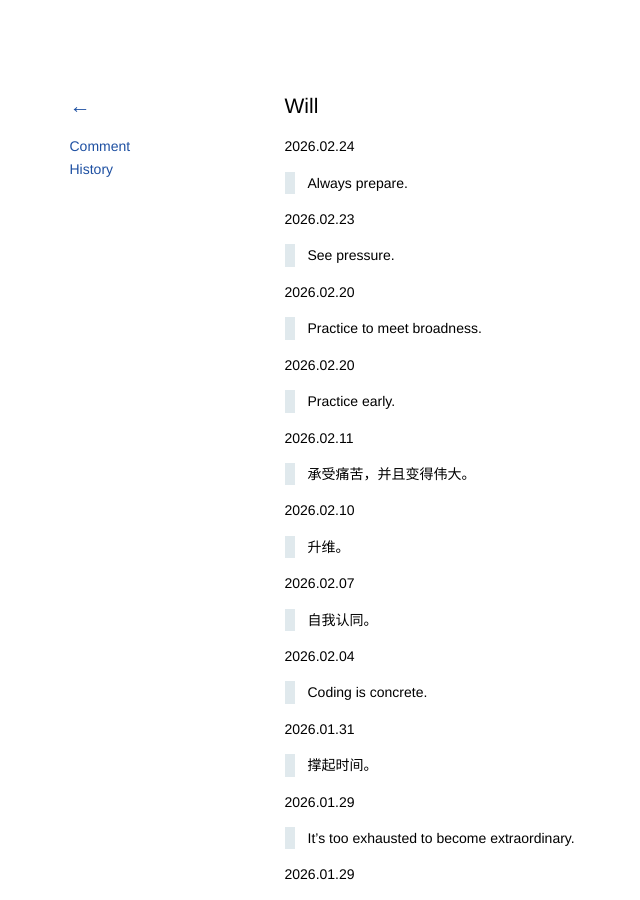
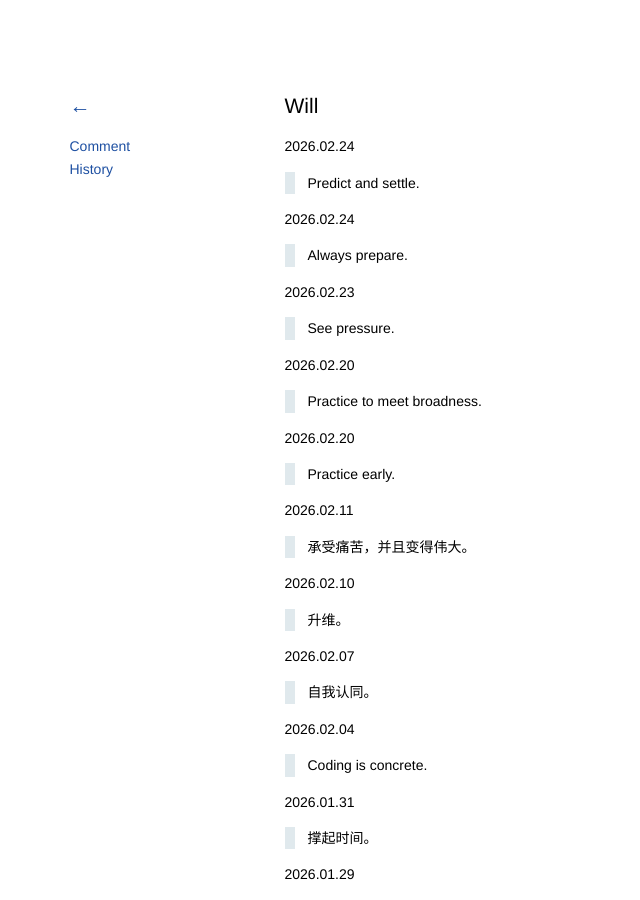
Before and after one commit to kidlj/awei, a Jekyll site: the page built from _wiki/will.md, in a window 1280 px wide and 900 px high. Shown: the whole window, without its empty margins (63-703 px from the left). Built offline with Jekyll 4.4.1, drawn with Linux system fonts in a browser that asks for light colours.

Commit message:
update will

```diff
--- a/_wiki/will.md
+++ b/_wiki/will.md
@@ -1,6 +1,10 @@
 ---
 title: Will
 ---
+
+2026.02.24
+
+> Predict and settle.
 
 2026.02.24
 
```
